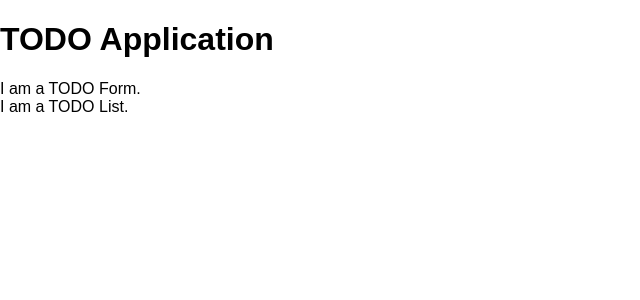
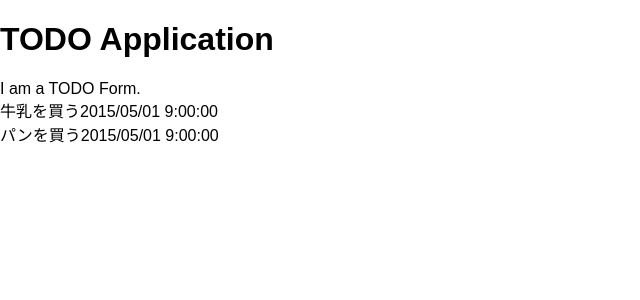
Before and after one commit to ufotsuboi/react-todo-app-sample, a React (Create React App) app: page / in a window 1280 px wide. Shown: the top 300 px of the page, without its empty margins (0-640 px from the left). Built offline with nearby package versions, Linux system fonts and the light colour scheme.

Commit message:
Todoの表示

```diff
--- /dev/null
+++ b/src/Todo.js
@@ -0,0 +1,14 @@
+import React, { Component } from 'react';
+
+class Todo extends Component {
+  render() {
+    return (
+      <div className="todo">
+        <span className="name">{this.props.children}</span>
+        <span className="date">{this.props.created_at}</span>
+      </div>
+    );
+  }
+}
+
+export default Todo;
--- a/src/TodoList.js
+++ b/src/TodoList.js
@@ -1,10 +1,12 @@
 import React, { Component } from 'react';
+import Todo from './Todo';
 
 class TodoList extends Component {
   render() {
     return (
       <div className="todoList">
-        I am a TODO List.
+        <Todo created_at="2015/05/01 9:00:00">牛乳を買う</Todo>
+        <Todo created_at="2015/05/01 9:00:00">パンを買う</Todo>
       </div>
     );
   }
```
